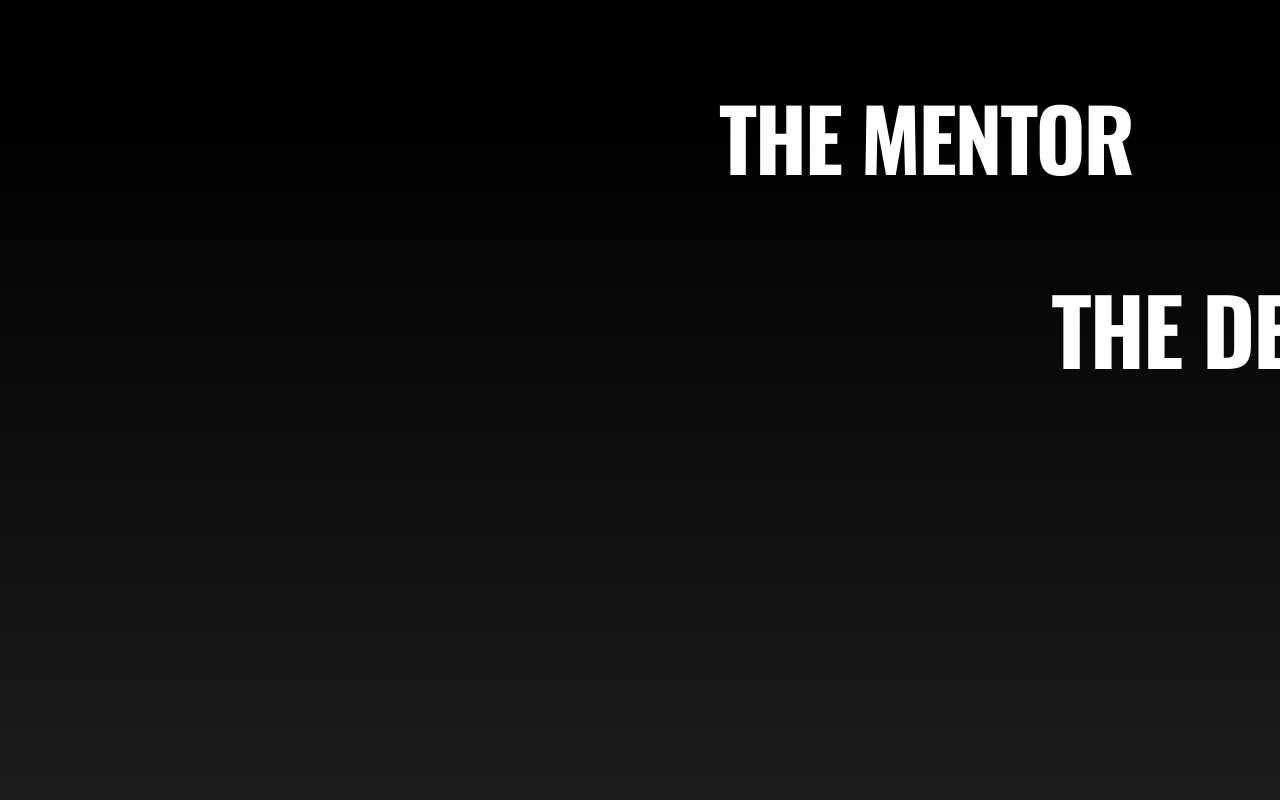
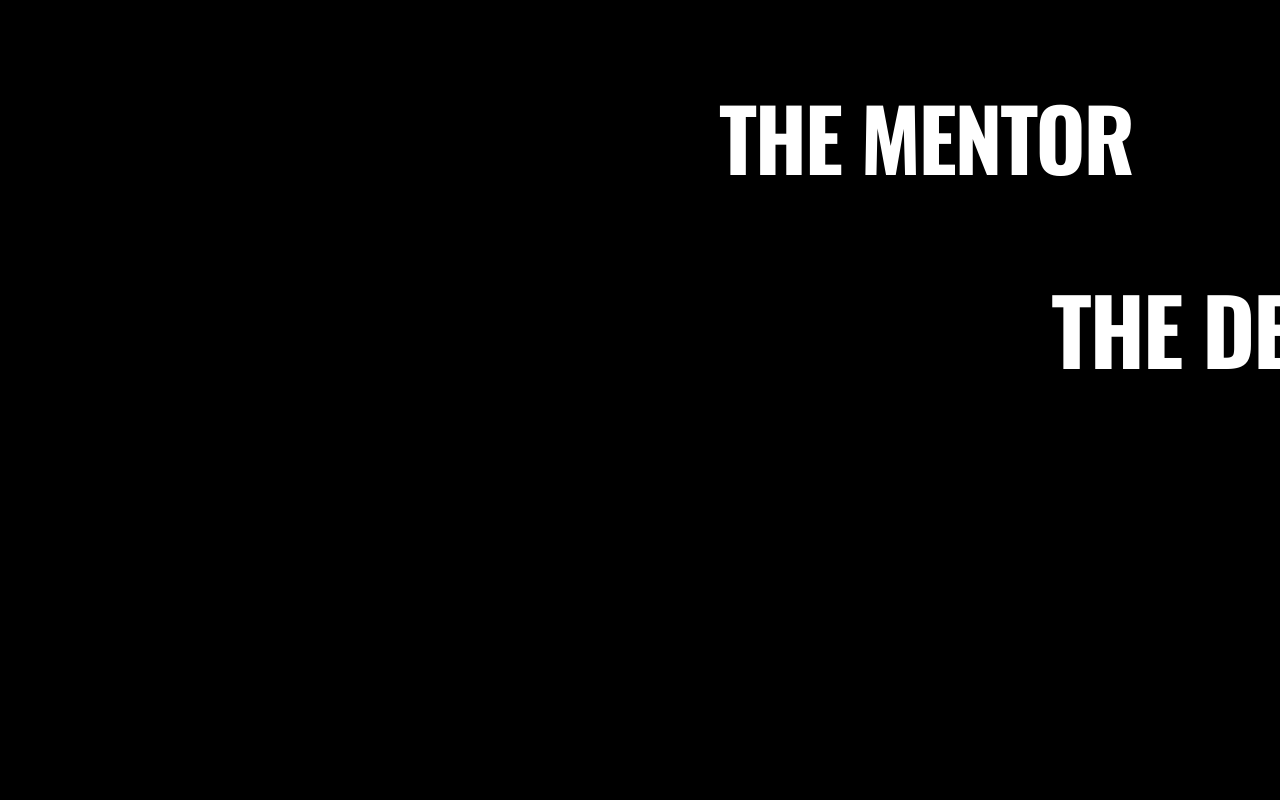
Before and after one commit to jettspanner123/SweatWebsite, a Next.js app: page / in a window 1280 px wide. Shown: the part 3080-3880 px from the top of the page. Built offline with nearby package versions, Linux system fonts and the light colour scheme.

Commit message:
ui changes

```diff
--- a/app/components/MouseMagnetic.tsx
+++ b/app/components/MouseMagnetic.tsx
@@ -32,7 +32,7 @@ export default function MouseMagnetic({children}: MouseMagneticProps): React.JSX
             onMouseLeave={mouseLeaveHandler}
             ref={elementRef}
             animate={{ x: mousePosition.x, y: mousePosition.y }}
-            transition={{ mass: 2 }}
+            transition={{ mass: 3, stiffness: 50, duration: 0.4 }}
         >
             {children}
         </motion.div>
--- a/app/screens/HomeScreen.tsx
+++ b/app/screens/HomeScreen.tsx
@@ -1,4 +1,4 @@
-import React from "react";
+import React, {MouseEventHandler} from "react";
 import {ApplicationColor, ApplicationLinearGradient, CurrentSelectedScreenType} from "@/app/modules/ApplicationHelper";
 import {AnimatePresence, motion, useScroll, useSpring, useTransform} from "framer-motion";
 import Image, {StaticImageData} from "next/image";
@@ -302,6 +302,7 @@ const FeatureScreen = (): React.JSX.Element => {
     const thirdSectionWholeScrollTranslation = useTransform(thirdSectionScrollProgress, [0, 1], [0, -300]);
 
     // Fourth Section
+    const [isFourthSectionHovered, setFourthSectionHovered] = React.useState<boolean>(false);
     const fourthSectionRef: React.RefObject<HTMLElement | null> = React.useRef(null);
     const {scrollYProgress: fourthSectionScrollProgress} = useScroll({
         target: fourthSectionRef,
@@ -322,10 +323,15 @@ const FeatureScreen = (): React.JSX.Element => {
         "the gay"
     ];
 
+    const [fourthSectionMousePosition, setFourthSectionMousePosition] = React.useState<{ x: number, y: number }>({
+        x: 0,
+        y: 0
+    });
+
+    console.log(fourthSectionMousePosition);
+
     return (
         <section className={`w-screen relative bg-black overflow-y-auto`}>
-
-
             {/*first seciont*/}
             <section ref={firstSectionRef}
                      className={`w-screen h-screen flex justify-center items-center`}>
@@ -566,23 +572,43 @@ const FeatureScreen = (): React.JSX.Element => {
 
 
             {/*fourth section*/}
-            <section ref={fourthSectionRef}
-                     style={{background: ApplicationLinearGradient.current.appBackgroundInverted}}
-                     className={`h-screen w-screen flex flex-col justify-center items-center`}>
+            <section
+                ref={fourthSectionRef}
+                onMouseOver={() => setFourthSectionHovered(true)}
+                onMouseLeave={() => setFourthSectionHovered(false)}
+                onMouseMove={(e) => {
+                    setFourthSectionMousePosition({x: e.clientX, y: e.clientY});
+                }}
+                // style={{background: ApplicationLinearGradient.current.appBackgroundInverted}}
+                className={`h-screen w-screen flex flex-col justify-center items-center relative`}>
+
+
+                {/*mouse thing*/}
+                <motion.div
+                    animate={{scale: isFourthSectionHovered ? 1 : 0, top: fourthSectionMousePosition.y - (320 / 2), left: fourthSectionMousePosition.x - (320 / 2)}}
+                    transition={{ ease: [0.5, 1, 1, 1], duration: 0.5}}
+                    className={`fixed flex gap-[1rem] z-[100] pointer-events-none`}>
+                    <div style={{background: ApplicationLinearGradient.current.appThanosGradient}}
+                         className={`h-[20rem] aspect-square rounded-xl`}>
+
+                    </div>
+                </motion.div>
 
                 <motion.div className={`w-full h-full flex flex-col justify-center items-center`}>
                     {fourthSectionText.map((item: string, index: number): React.JSX.Element => {
-                        const headingScale = useTransform(fourthSectionScrollProgress, [0, 1], [0.05 * (index + 1),1]);
+                        const headingScale = useTransform(fourthSectionScrollProgress, [0, 1], [0.05 * (index + 1), 1]);
                         const springHeadingScale = useSpring(headingScale, springOptions);
 
-                        const headingTranslation = useTransform(fourthSectionScrollProgress, [0, 1], [600 * (index + 1),0]);
+                        const headingTranslation = useTransform(fourthSectionScrollProgress, [0, 1], [600 * (index + 1), 0]);
                         const springHeadingTranslation = useSpring(headingTranslation, springOptions);
                         return (
                             <motion.div
-                                style={{ paddingInline: "2rem", scale: springHeadingScale, x: springHeadingTranslation }}
+                                whileHover={{ background: ApplicationLinearGradient.current.appRedGradient, color: "white", cursor: "default"}}
+                                style={{paddingInline: "2rem", scale: springHeadingScale, x: springHeadingTranslation, background: "transparent"}}
                                 className={`flex-1 w-full flex justify-between items-center text-white`}
                                 key={index}>
-                                <h1 style={{ lineHeight: 1, letterSpacing: "-5px"}} className={`oswaldBold text-[12rem] uppercase`}>
+                                <h1 style={{lineHeight: 1, letterSpacing: "-5px"}}
+                                    className={`oswaldBold text-[12rem] uppercase`}>
                                     {item}
                                 </h1>
                             </motion.div>
@@ -594,7 +620,10 @@ const FeatureScreen = (): React.JSX.Element => {
 
 
             {/*fifth section*/}
-            <section style={{ background: ApplicationLinearGradient.current.appBackground }} className={`h-screen w-screen`}>
+            <section
+                style={{background: ApplicationLinearGradient.current.appBackground}}
+                className={`h-screen w-screen relative`}>
+
 
             </section>
 
```
